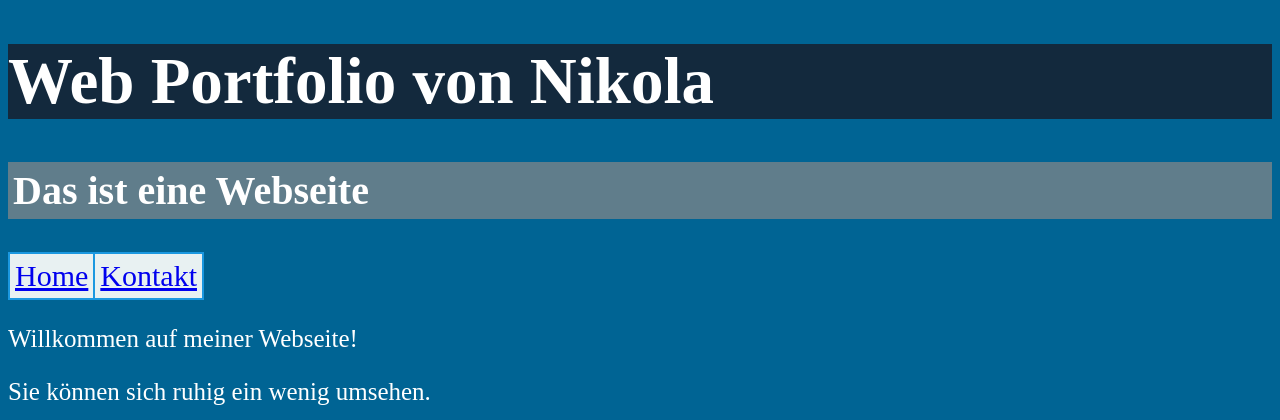
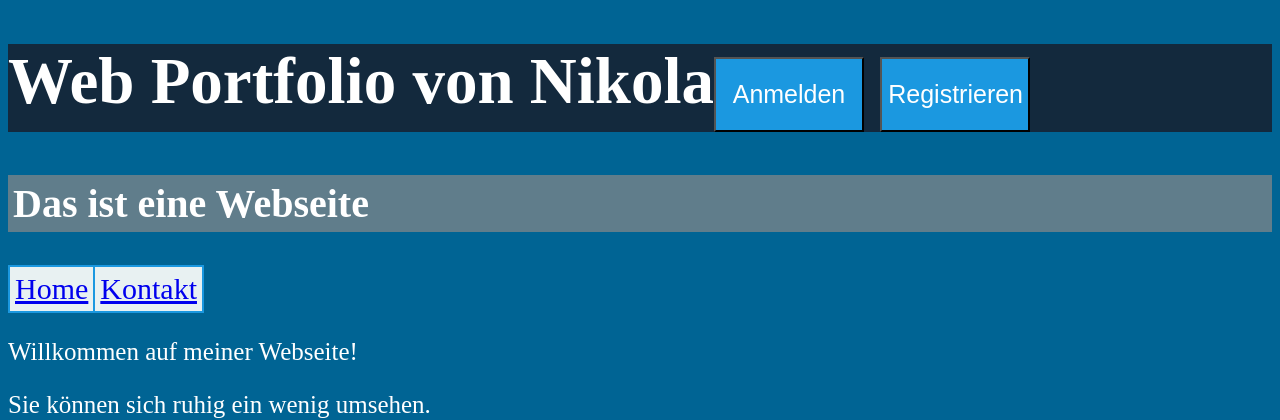
Before and after one commit to anticN/anticN.github.io, a PHP site: page / in a window 1280 px wide. Shown: the top 420 px of the page. Run offline with PHP 8.4, Linux system fonts and the light colour scheme.

Commit message:
login und registrierung linked,

```diff
--- a/index.html
+++ b/index.html
@@ -7,7 +7,9 @@
     <title>Web Portfolio von Nikola</title>
   </head>
   <body>
-    <h1 class="title">Web Portfolio von Nikola</h1>
+    <h1 class="title">Web Portfolio von Nikola<button><a class="button" href="login.html" title="Anmeldung">Anmelden</a></button>
+        <button><a class="button" href="signup.html" title="Registrieren">Registrieren</a></button></h1>
+
 
     <h2>Das ist eine Webseite</h2>
 
--- a/main.css
+++ b/main.css
@@ -27,3 +27,15 @@ p {
     font-size: 25px;
     color: #ffffff;
 }
+
+button {
+    width: 150px;
+    height: 75px;
+    font-size: 25px;
+    background-color: #1b98e0;
+    color:#e8f1f2;
+}
+.button {
+    text-decoration: none;
+    color: white;
+}
```
Also changed, not shown: login.html (added, +12 -0 lines), signup.html (added, +14 -0 lines), index.js (added).
